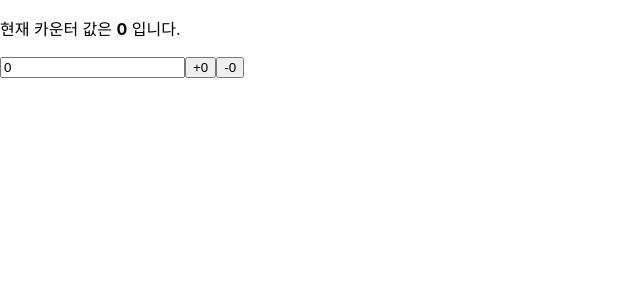
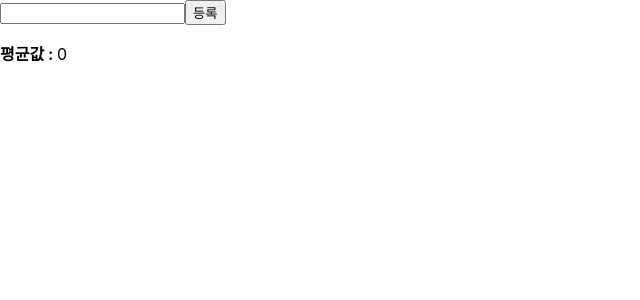
Before and after one commit to JunBum2ya/react-hooks, a React (Create React App) app in the folder hooks-practice/: page / in a window 1280 px wide. Shown: the top 300 px of the page, without its empty margins (0-640 px from the left). Built offline with nearby package versions, Linux system fonts and the light colour scheme.

Commit message:
#useMemo

```diff
--- a/hooks-practice/src/App.js
+++ b/hooks-practice/src/App.js
@@ -1,7 +1,7 @@
-import Counter from "./component/Counter";
+import Average from "./component/Average";
 
 const App = () => {
-  return (<Counter/>);
+  return (<Average/>);
 };
 
 export default App;
--- /dev/null
+++ b/hooks-practice/src/component/Average.js
@@ -0,0 +1,43 @@
+import { useState, useMemo } from 'react';
+
+const getAverage = numbers => {
+    console.log('test');
+    if(numbers.length === 0) {
+        return 0;
+    }
+    const sum = numbers.reduce((a,b) => a + b);
+    return sum / numbers.length;
+}
+
+const Average = () => {
+    const [list, setList] = useState([]);
+    const [number, setNumber] = useState('');
+
+    const onChange = e => {
+        setNumber(e.target.value);
+    };
+    const onInsert = e => {
+        const nextList = list.concat(parseInt(number));
+        setList(nextList);
+        setNumber('');
+    };
+
+    const avg = useMemo(() => getAverage(list),[list]);
+
+    return (
+        <div>
+            <input value={number} onChange={onChange}></input>
+            <button onClick={onInsert}>등록</button>
+            <ul>
+                {list.map((value,index) => (
+                    <li key={index}>{value}</li>
+                ))}
+            </ul>
+            <div>
+                <b>평균값 : </b>{avg}
+            </div>
+        </div>
+    );
+}
+
+export default Average;
--- a/hooks-practice/src/component/Counter.js
+++ b/hooks-practice/src/component/Counter.js
@@ -1,24 +1,25 @@
-import { useEffect, useState } from 'react';
+import { useEffect, useReducer, useState } from 'react';
+
+const reducer = (state, action) => {
+    switch(action.type) {
+        case 'INCREMENT':
+            return { value : state.value + 1 };
+        case 'DECREMENT' :
+            return { value : state.value - 1};
+        default :
+            return state;
+    }
+}
 
 const Counter = () => {
-    const [value, setValue] = useState(0);
-    const [increment, setIncrement] = useState(0);
-
-    useEffect(() => {
-        setIncrement(Number(increment));
-    },[increment]);
-
-    const onChangeIncrement = e => {
-        setIncrement(e.target.value);
-    }
+    const [state, dispatch] = useReducer(reducer, {value : 0});
 
     return (<div>
         <p>
-            현재 카운터 값은 <b>{value}</b> 입니다.
+            현재 카운터 값은 <b>{state.value}</b> 입니다.
         </p>
-        <input value={increment} onChange={onChangeIncrement}></input>
-        <button onClick={() => setValue(value + increment)}>+{increment}</button>
-        <button onClick={() => setValue(value - increment)}>-{increment}</button>
+        <button onClick={() => dispatch({type : 'INCREMENT'})}>+1</button>
+        <button onClick={() => dispatch({type : 'DECREMENT'})}>-1</button>
     </div>);
 };
 
```
Also changed, not shown: 1 other file (tests, documents, lock files or other folders).
